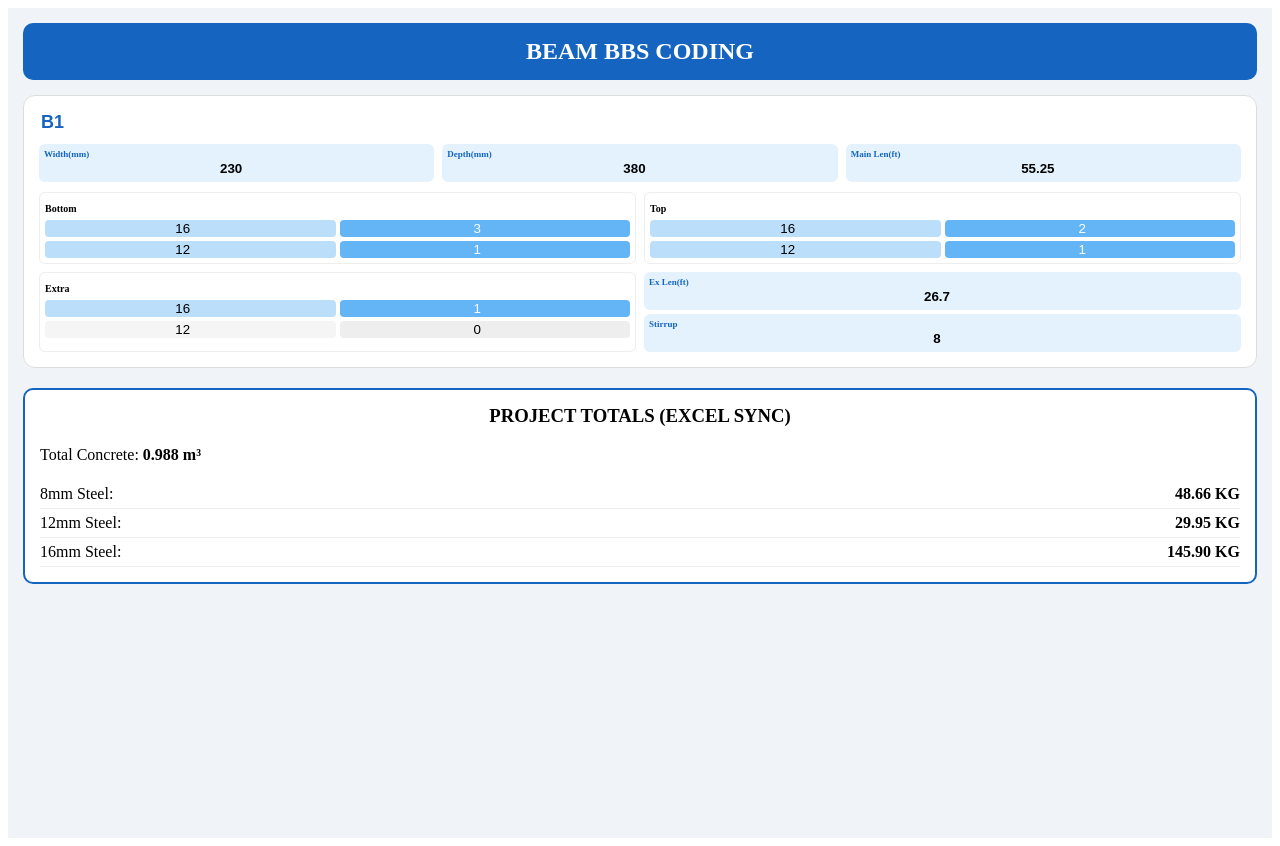
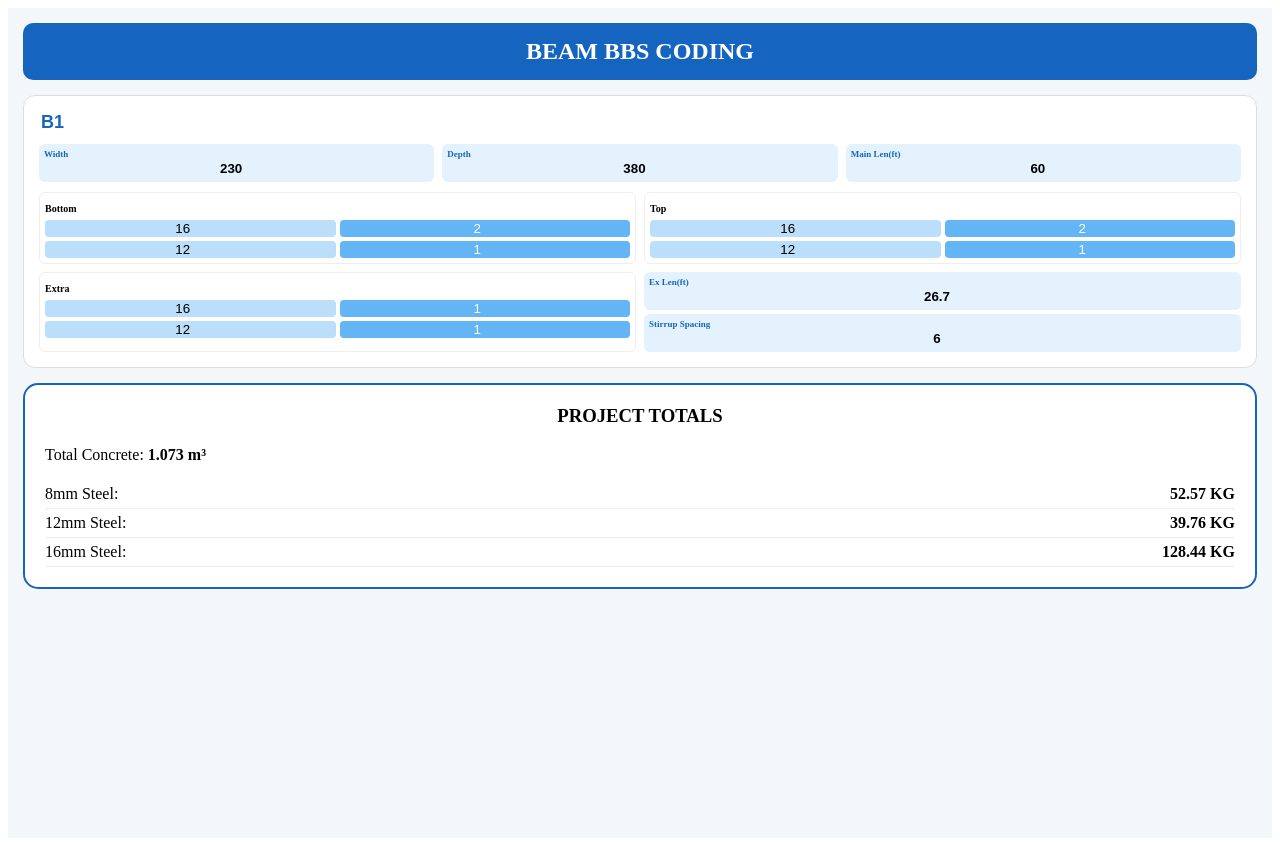
Before and after one commit to Movieeesss/BEAM-BBS, a React (Vite) app: page / in a window 1280 px wide. Built offline with nearby package versions, Linux system fonts and the light colour scheme.

Commit message:
Update BeamBBS.tsx

```diff
--- a/src/BeamBBS.tsx
+++ b/src/BeamBBS.tsx
@@ -2,12 +2,13 @@ import React, { useState, useMemo, useCallback } from 'react';
 import jsPDF from 'jspdf';
 import autoTable from 'jspdf-autotable';
 
-/** * EXACT EXCEL DATA MAPPING
- * weight: Weight of one bundle (Column V/W/X)
- * rods: Rods per bundle (Column P/Q/R/S)
+/** * EXACT EXCEL REFERENCE DATA
+ * weight: Bundle Weight (Columns V, W, X, Y)
+ * rodsPerBundle: Rods to Bundle conversion (Columns P, Q, R, S)
  */
-const BUNDLE_DATA: Record<number, { weight: number; rods: number }> = {
+const EXCEL_REF: Record<number, { weight: number; rods: number }> = {
   8: { weight: 47.4, rods: 10 },
+  10: { weight: 51.87, rods: 7 },
   12: { weight: 53.35, rods: 5 },
   16: { weight: 56.88, rods: 3 },
   20: { weight: 59.26, rods: 2 },
@@ -15,7 +16,7 @@ const BUNDLE_DATA: Record<number, { weight: number; rods: number }> = {
 };
 
 const FT_TO_M = 0.3048;
-const FULL_ROD_M = 12;
+const ROD_UNIT_M = 12;
 
 interface RodSet {
   dia1: number; num1: string;
@@ -40,10 +41,10 @@ const BeamBBS: React.FC = () => {
   const [beams, setBeams] = useState<BeamData[]>([
     {
       id: '1', grid: 'B1', width: '230', depth: '380',
-      lenMain: '55.25', lenExtra: '26.7',
-      bottom: { dia1: 16, num1: '3', dia2: 12, num2: '1' },
+      lenMain: '60', lenExtra: '26.7',
+      bottom: { dia1: 16, num1: '2', dia2: 12, num2: '1' },
       top: { dia1: 16, num1: '2', dia2: 12, num2: '1' },
-      extra: { dia1: 16, num1: '1', dia2: 12, num2: '0' },
+      extra: { dia1: 16, num1: '1', dia2: 12, num2: '1' },
       diaStirrups: 8, spacing: '6'
     }
   ]);
@@ -61,7 +62,7 @@ const BeamBBS: React.FC = () => {
 
   const results = useMemo(() => {
     const summary: Record<number, number> = { 8: 0, 10: 0, 12: 0, 16: 0, 20: 0, 25: 0 };
-    let totalVol = 0;
+    let grandConcrete = 0;
 
     const detailed = beams.map(beam => {
       const wM = (parseFloat(beam.width) || 0) / 1000;
@@ -70,54 +71,59 @@ const BeamBBS: React.FC = () => {
       const lExtraM = (parseFloat(beam.lenExtra) || 0) * FT_TO_M;
       const sIn = parseFloat(beam.spacing) || 6;
 
+      // Concrete: W * (D - 0.125) * L
       const vol = wM * (dM - 0.125) * lMainM;
-      totalVol += vol;
+      grandConcrete += vol;
 
-      // EXCEL LOGIC: AH6 = V6 * (TotalMeters / (P6 * 12))
-      const calcKg = (dia: number, nos: string, lengthM: number) => {
-        const totalMeters = (parseFloat(nos) || 0) * lengthM;
-        const ref = BUNDLE_DATA[dia];
-        if (!ref) return 0;
-        const bundles = totalMeters / (ref.rods * FULL_ROD_M);
-        const kg = bundles * ref.weight;
-        summary[dia] += kg;
+      // EXCEL LOGIC: Calculate KG for each specific cell then sum
+      const getExcelCellKg = (dia: number, nos: string, lengthM: number) => {
+        const totalM = lengthM * (parseFloat(nos) || 0); // Columns M, N, O
+        const ref = EXCEL_REF[dia];
+        if (!ref || totalM === 0) return 0;
+
+        const bundles = totalM / (ref.rods * ROD_UNIT_M); // Columns AB, AC, AD, AE
+        const kg = bundles * ref.weight; // Columns AH, AI, AJ, AK
+
+        summary[dia] = (summary[dia] || 0) + kg;
         return kg;
       };
 
-      const b1 = calcKg(beam.bottom.dia1, beam.bottom.num1, lMainM);
-      const b2 = calcKg(beam.bottom.dia2, beam.bottom.num2, lMainM);
-      const t1 = calcKg(beam.top.dia1, beam.top.num1, lMainM);
-      const t2 = calcKg(beam.top.dia2, beam.top.num2, lMainM);
-      const e1 = calcKg(beam.extra.dia1, beam.extra.num1, lExtraM);
-      const e2 = calcKg(beam.extra.dia2, beam.extra.num2, lExtraM);
+      const b1 = getExcelCellKg(beam.bottom.dia1, beam.bottom.num1, lMainM);
+      const b2 = getExcelCellKg(beam.bottom.dia2, beam.bottom.num2, lMainM);
+      const t1 = getExcelCellKg(beam.top.dia1, beam.top.num1, lMainM);
+      const t2 = getExcelCellKg(beam.top.dia2, beam.top.num2, lMainM);
+      const e1 = getExcelCellKg(beam.extra.dia1, beam.extra.num1, lExtraM);
+      const e2 = getExcelCellKg(beam.extra.dia2, beam.extra.num2, lExtraM);
 
-      // Stirrup logic sync
+      // Stirrups: Matches Column AY (49.8 KG for 60ft)
       const cutM = (((wM * 1000 - 80) * 2) + ((dM * 1000 - 80) * 2) + 200) / 1000;
       const qty = Math.ceil(((parseFloat(beam.lenMain) || 0) * 12) / sIn) + 1;
-      const sKg = ((cutM * qty) / (BUNDLE_DATA[beam.diaStirrups].rods * FULL_ROD_M)) * BUNDLE_DATA[beam.diaStirrups].weight;
+      const sTotalM = cutM * qty;
+      const sBundles = sTotalM / (EXCEL_REF[beam.diaStirrups].rods * ROD_UNIT_M);
+      const sKg = sBundles * EXCEL_REF[beam.diaStirrups].weight;
       summary[beam.diaStirrups] += sKg;
 
-      return { ...beam, vol, beamKg: b1+b2+t1+t2+e1+e2+sKg };
+      return { ...beam, vol, totalKg: b1+b2+t1+t2+e1+e2+sKg };
     });
 
-    return { detailed, summary, totalVol };
+    return { detailed, summary, grandConcrete };
   }, [beams]);
 
   return (
-    <div style={{ backgroundColor: '#f0f4f8', minHeight: '100vh', padding: '15px' }}>
+    <div style={{ backgroundColor: '#f4f7f9', minHeight: '100vh', padding: '15px' }}>
       <header style={{ backgroundColor: '#1565c0', color: '#fff', padding: '15px', borderRadius: '10px', textAlign: 'center', marginBottom: '15px' }}>
         <h2 style={{ margin: 0 }}>BEAM BBS CODING</h2>
       </header>
 
       {beams.map(beam => (
-        <div key={beam.id} style={{ backgroundColor: '#fff', borderRadius: '12px', padding: '15px', marginBottom: '20px', border: '1px solid #ddd' }}>
+        <div key={beam.id} style={{ backgroundColor: '#fff', borderRadius: '12px', padding: '15px', marginBottom: '15px', border: '1px solid #ddd' }}>
           <div style={{ display: 'flex', justifyContent: 'space-between', marginBottom: '10px' }}>
             <input value={beam.grid} onChange={e => updateBeam(beam.id, 'grid', e.target.value)} style={{ fontWeight: 'bold', border: 'none', color: '#1565c0', fontSize: '18px' }} />
           </div>
 
           <div style={{ display: 'grid', gridTemplateColumns: 'repeat(3, 1fr)', gap: '8px', marginBottom: '10px' }}>
-            <Box label="Width(mm)" value={beam.width} onChange={v => updateBeam(beam.id, 'width', v)} />
-            <Box label="Depth(mm)" value={beam.depth} onChange={v => updateBeam(beam.id, 'depth', v)} />
+            <Box label="Width" value={beam.width} onChange={v => updateBeam(beam.id, 'width', v)} />
+            <Box label="Depth" value={beam.depth} onChange={v => updateBeam(beam.id, 'depth', v)} />
             <Box label="Main Len(ft)" value={beam.lenMain} onChange={v => updateBeam(beam.id, 'lenMain', v)} />
           </div>
 
@@ -129,16 +135,16 @@ const BeamBBS: React.FC = () => {
           <div style={{ display: 'grid', gridTemplateColumns: '1fr 1fr', gap: '8px', marginTop: '8px' }}>
             <RodRow label="Extra" rod={beam.extra} onUpdate={(f,v) => updateBeam(beam.id, `extra.${f}`, v)} />
             <div style={{ display: 'flex', flexDirection: 'column', gap: '4px' }}>
-               <Box label="Ex Len(ft)" value={beam.lenExtra} onChange={v => updateBeam(beam.id, 'lenExtra', v)} />
-               <Box label="Stirrup" value={beam.diaStirrups} onChange={v => updateBeam(beam.id, 'diaStirrups', v)} />
+              <Box label="Ex Len(ft)" value={beam.lenExtra} onChange={v => updateBeam(beam.id, 'lenExtra', v)} />
+              <Box label="Stirrup Spacing" value={beam.spacing} onChange={v => updateBeam(beam.id, 'spacing', v)} />
             </div>
           </div>
         </div>
       ))}
 
-      <div style={{ backgroundColor: '#fff', padding: '15px', borderRadius: '10px', border: '2px solid #1565c0' }}>
-        <h3 style={{ marginTop: 0, textAlign: 'center' }}>PROJECT TOTALS (EXCEL SYNC)</h3>
-        <p>Total Concrete: <strong>{results.totalVol.toFixed(3)} m³</strong></p>
+      <div style={{ backgroundColor: '#fff', padding: '20px', borderRadius: '15px', border: '2px solid #1565c0' }}>
+        <h3 style={{ marginTop: 0, textAlign: 'center' }}>PROJECT TOTALS</h3>
+        <p>Total Concrete: <strong>{results.grandConcrete.toFixed(3)} m³</strong></p>
         {Object.entries(results.summary).map(([dia, kg]) => kg > 0 && (
           <div key={dia} style={{ display: 'flex', justifyContent: 'space-between', borderBottom: '1px solid #eee', padding: '5px 0' }}>
             <span>{dia}mm Steel:</span> <strong>{kg.toFixed(2)} KG</strong>
```
